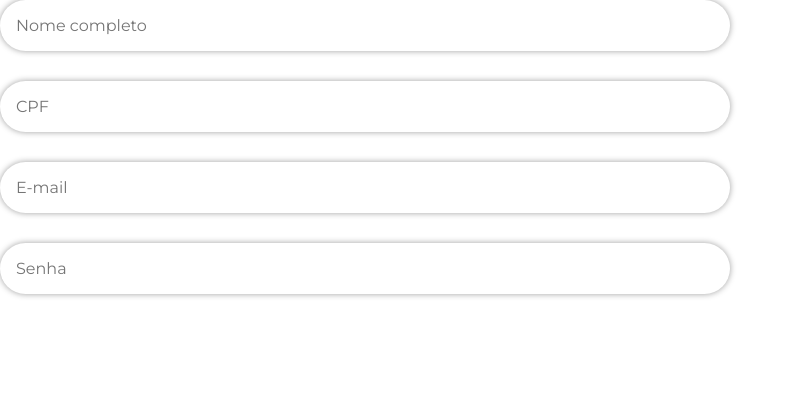
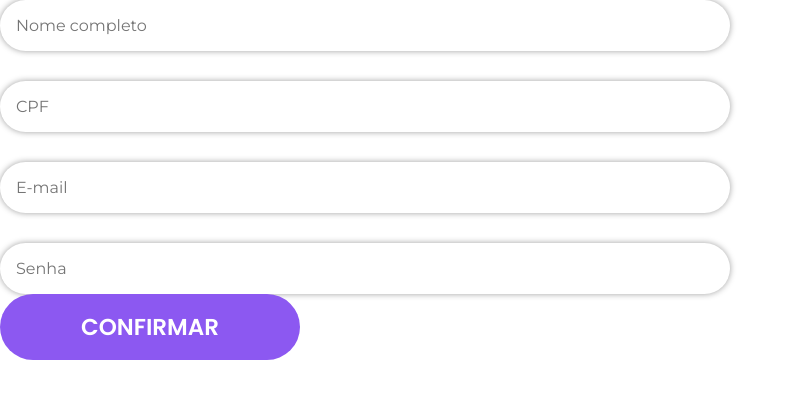
Before and after one commit to EduardoRodriguesF/first-rocket, a React (Create React App) app: page /register in a window 1280 px wide. Shown: the top 398 px of the page, without its empty margins (0-796 px from the left). Built offline with nearby package versions, Linux system fonts and the light colour scheme.

Commit message:
fix: button component styles

```diff
--- /dev/null
+++ b/src/components/Button/styles.ts
@@ -0,0 +1,16 @@
+import styled from 'styled-components';
+
+export const Container = styled.button`
+  width: 300px;
+  padding: 16px;
+
+  font-weight: 600;
+  font-size: 23px;
+  text-transform: uppercase;
+
+  color: #fff;
+  background: #8c58f1;
+
+  border: none;
+  border-radius: 100px;
+`;
--- a/src/pages/Register/index.tsx
+++ b/src/pages/Register/index.tsx
@@ -1,14 +1,21 @@
 import React from 'react';
 
+import { Container } from './styles';
+
 import Input from '../../components/Input';
+import Button from '../../components/Button';
 
 const Register: React.FC = () => {
   return (
     <div>
-      <Input name="name" placeholder="Nome completo" />
-      <Input name="cpf" placeholder="CPF" />
-      <Input name="email" placeholder="E-mail" />
-      <Input name="password" placeholder="Senha" type="password" />
+      <form>
+        <Input name="name" placeholder="Nome completo" />
+        <Input name="cpf" placeholder="CPF" />
+        <Input name="email" placeholder="E-mail" />
+        <Input name="password" placeholder="Senha" />
+
+        <Button type="submit">confirmar</Button>
+      </form>
     </div>
   );
 };
```
Also changed, not shown: src/pages/Register/styles.ts (added).
